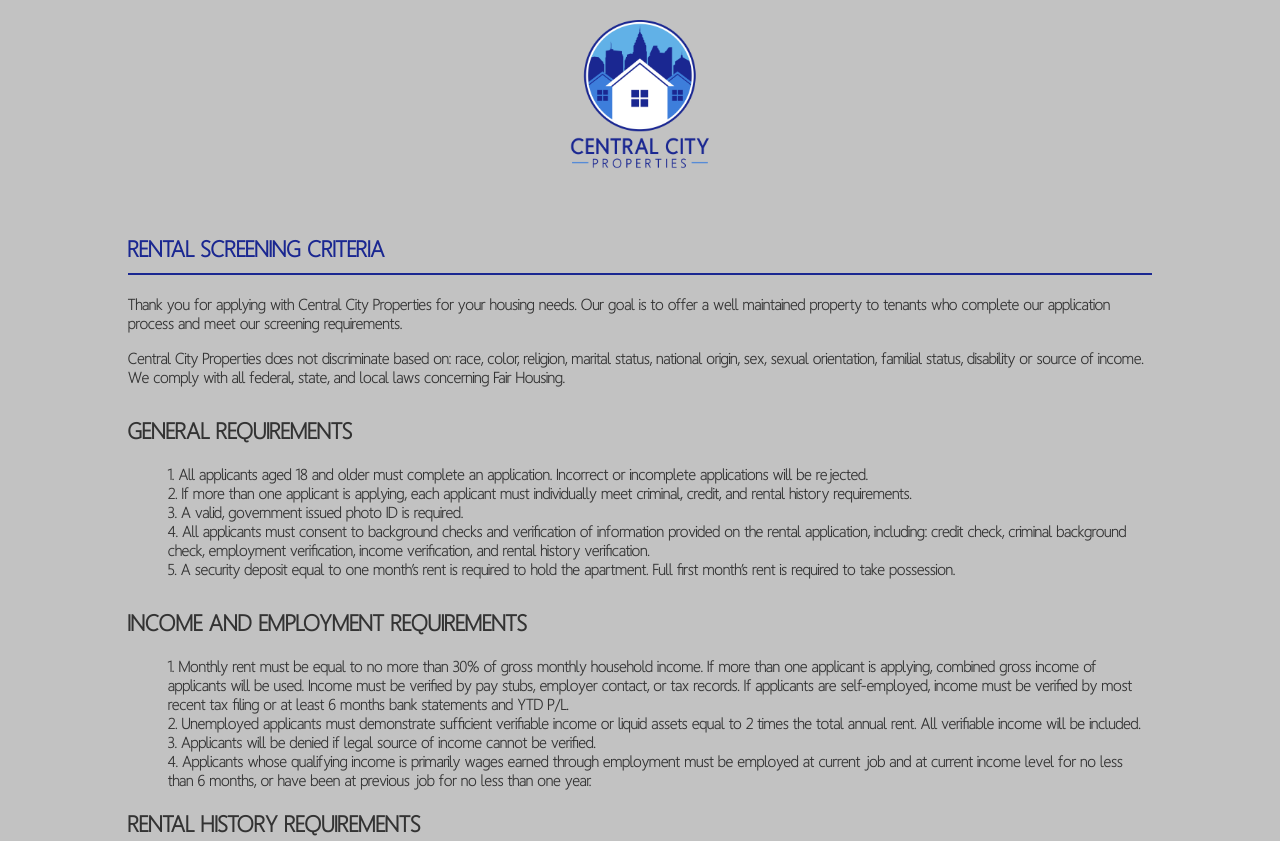
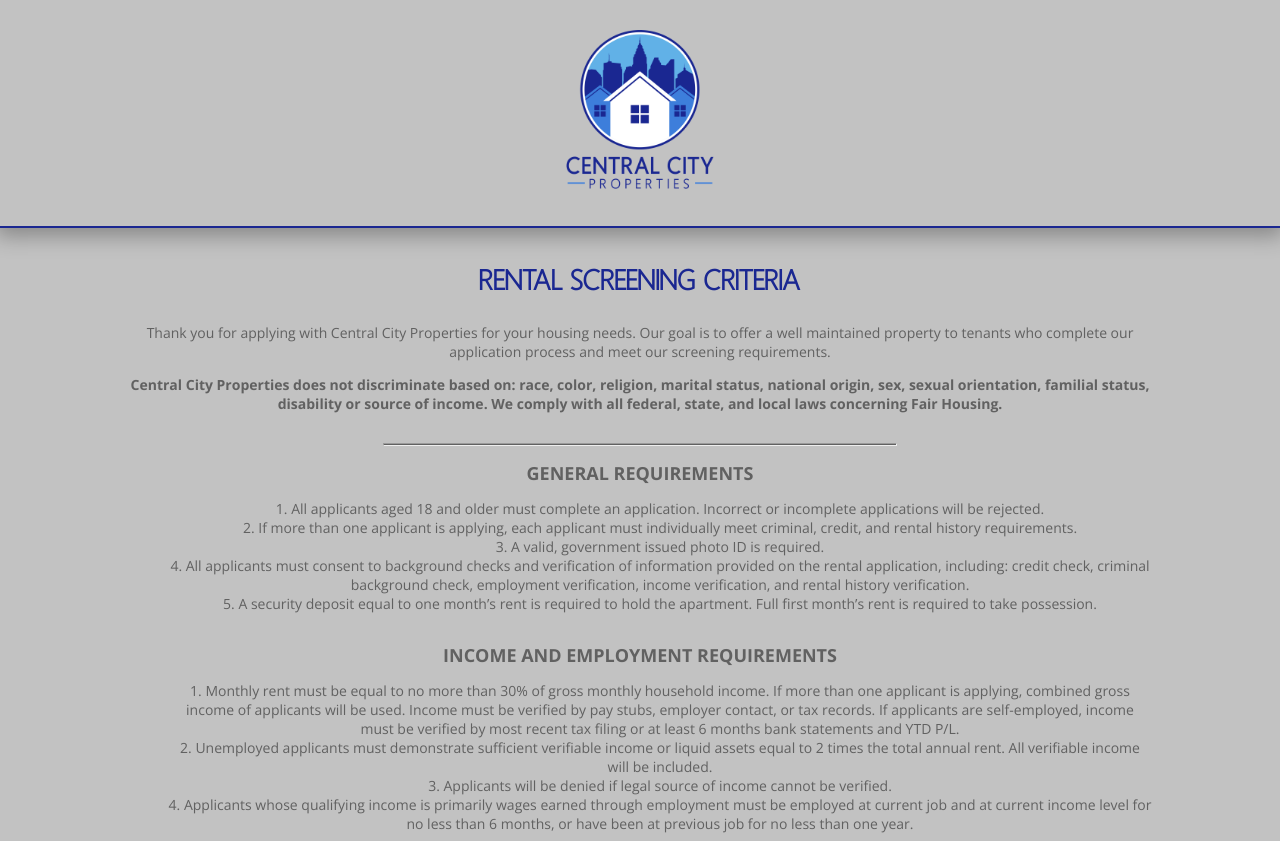
Before and after one commit to ZimmerAllDay/ccproperties, a plain HTML site: page index.html in a window 1280 px wide. Shown: the top 841 px of the page. Drawn offline with nearby package versions, Linux system fonts and the light colour scheme; files that its build step writes are made by us from their sources.

Commit message:
1st version public
ready to post to live web

```diff
--- a/css/styles.css
+++ b/css/styles.css
@@ -2,21 +2,14 @@
 @font-face {
     font-family: 'Homizio';
     src: url('../fonts/regular.ttf') format('truetype');
-    font-weight: normal; /* Could also be 400 */
+    font-weight: 400; /* Could also be 400 */
     font-style: normal;
 }
 
 @font-face {
     font-family: 'Homizio';
     src: url('../fonts/bold.ttf') format('truetype');
-    font-weight: bold; /* Could also be 700 */
-    font-style: normal;
-}
-
-@font-face {
-    font-family: 'Homizio';
-    src: url('../fonts/black.ttf') format('truetype');
-    font-weight: 900; /* 'black' is typically heavier than 'bold', often 900 */
+    font-weight: 700; /* Could also be 700 */
     font-style: normal;
 }
 
@@ -29,34 +22,56 @@
 
 @font-face {
     font-family: 'Homizio';
-    src: url('../fonts/thin.ttf') format('truetype');
-    font-weight: 100; /* 'thin' is typically 100 */
-    font-style: normal;
-}
-
-@font-face {
-    font-family: 'Homizio';
     src: url('../fonts/medium.ttf') format('truetype');
     font-weight: 500; /* 'medium' is typically 500 */
     font-style: normal;
 }
 
+.regular {
+    font-weight: normal; /* This will set the text to the regular font weight */
+}
+
+.bold {
+    font-weight: bold; /* This will set the text to bold font weight */
+}
+
+/* This is for text you want in 'Homizio' font with normal weight */
+.regular-homizio {
+    font-family: 'Homizio', sans-serif;
+    font-weight: 400; /* Corresponds to the normal weight for Homizio */
+}
+
+/* This is for text you want in 'Homizio' font with bold weight */
+.bold-homizio {
+    font-family: 'Homizio', sans-serif;
+    font-weight: 700; /* Corresponds to the bold weight for Homizio */
+}
+
+.medium-homizio {
+    font-family: 'Homizio', sans-serif;
+    font-weight: 500; /* Corresponds to the bold weight for Homizio */
+}
+
 body {
-    font-family: 'Homizio', sans-serif; /* Replace with your actual font name */
-    color: #333; /* Adjust the color to match your design */
+    font-family: 'Open Sans', sans-serif;/* Replace with your actual font name */
+    font-size: 14px;
+    color: #616161; /* Adjust the color to match your design */
     margin: 0;
     padding: 0;
     background-color: #c2c2c2; /* Or any other color or image */
+    text-align: center;
 }
 
 header {
     background-color: #c2c2c2; /* Replace with actual color */
-    padding: 20px 0;
+    padding: 30px 0;
     text-align: center;
+    border-bottom: 2px solid #1a2791;
+    box-shadow: 0 4px 20px 4px rgba(0, 0, 0, 0.3);
 }
 
 #logo {
-    width: 150px; /* Adjust as per your logo's dimensions */
+    width: 160px; /* Adjust as per your logo's dimensions */
     height: auto;
 }
 
@@ -64,28 +79,52 @@ main {
     width: 80%;
     max-width: 1200px; /* Adjust the width as needed */
     margin: 0 auto;
-    padding: 20px;
+    padding: 10px;
 }
 
-#rental-criteria, #general-requirements {
+section {
+    margin-top: 0;
     margin-bottom: 30px;
+    padding-top: 0;
 }
 
 h1 {
+    font-family: 'Homizio', sans-serif; /* This will apply Homizio to all your headings */
     color: #1a2791; /* Replace with actual color */
+    font-size: 30px;
+    margin-top: 10;
+    padding-bottom: 0;
 }
 
-h2 {
-    color: #333; /* Replace with actual color */
+h2,h3,h4,h5,h6 {
+    color: #616161; /* Replace with actual color */
+    font-size: 18px;
+    padding-bottom: 0px;
+    margin-bottom: 0;
 }
 
-h1 {
-    border-bottom: 2px solid #1a2791; /* Replace with actual color */
-    padding-bottom: 10px;
+hr {
+    height: 1px;
+    background-color: #616161;
+    width: 50%;
 }
-
 ol {
     list-style-position: inside;
 }
 
-/* Add additional CSS rules as needed */
+footer {
+    border-top: 2px solid #1a2791;
+    box-shadow: 0 -4px 20px 4px rgba(0, 0, 0, 0.3);
+    background-color: #c2c2c2; /* Replace with actual color */
+    text-align: center;
+    font-size: 18px;
+    color: #1a2791;
+    margin-top: 10px;
+    padding-top: 30px;
+    padding-bottom: 30px;
+}
+
+#EEH {
+    width: 120px;
+    height: auto;
+}
--- a/index.html
+++ b/index.html
@@ -1,10 +1,13 @@
 <!DOCTYPE html>
 <html lang="en">
 <head>
+<link rel="preconnect" href="https://fonts.googleapis.com">
+<link rel="preconnect" href="https://fonts.gstatic.com" crossorigin>
+<link href="https://fonts.googleapis.com/css2?family=Open+Sans:wght@400;700&display=swap" rel="stylesheet">
 <meta charset="UTF-8">
 <meta name="viewport" content="width=device-width, initial-scale=1.0">
 <title>Central City Properties</title>
-<link rel="stylesheet" href="styles.css">
+<link rel="stylesheet" href="css/styles.css">
 </head>
 <body>
 <header>
@@ -13,10 +16,12 @@
 
 <main>
     <section id="rental-criteria">
-        <h1>RENTAL SCREENING CRITERIA</h1>
+        <h1 class="bold-homizio">RENTAL SCREENING CRITERIA</h1>
         <p>Thank you for applying with Central City Properties for your housing needs. Our goal is to offer a well maintained property to tenants who complete our application process and meet our screening requirements.</p>
-        <p>Central City Properties does not discriminate based on: race, color, religion, marital status, national origin, sex, sexual orientation, familial status, disability or source of income. We comply with all federal, state, and local laws concerning Fair Housing.</p>
+        <p class="bold">Central City Properties does not discriminate based on: race, color, religion, marital status, national origin, sex, sexual orientation, familial status, disability or source of income. We comply with all federal, state, and local laws concerning Fair Housing.</p>
     </section>
+
+    <hr>
 
     <section id="general-requirements">
         <h2>GENERAL REQUIREMENTS</h2>
@@ -74,5 +79,10 @@
 </section>
 
 </main>
+
+<footer>
+    <img src="images/equal_opportunity_trans.png" alt="Equal Opportunity Housing Logo" id="EEH">
+    <p>©2023 Central City Properties LLC</p>
+</footer>
 </body>
 </html>
```
Also changed, not shown: images/equal_opportunity.png (added), images/equal_opportunity_trans.png (added), 1 other file.
